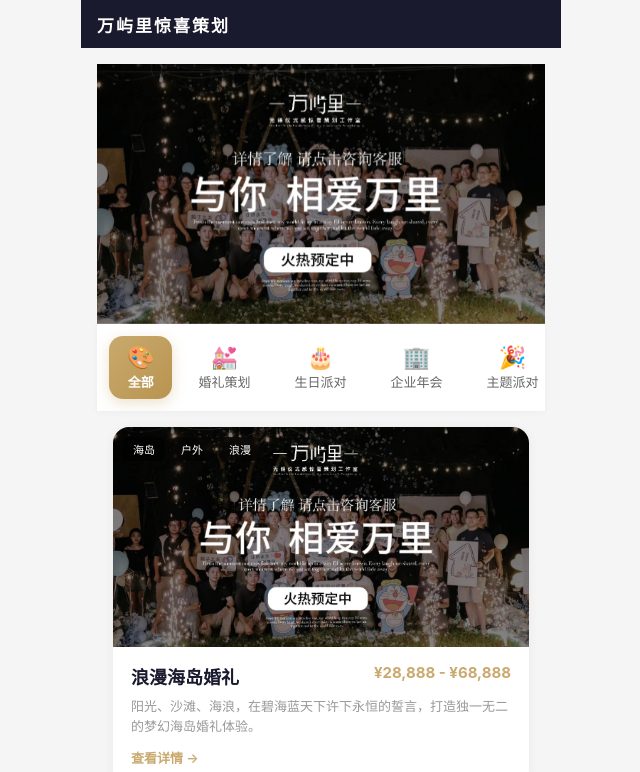
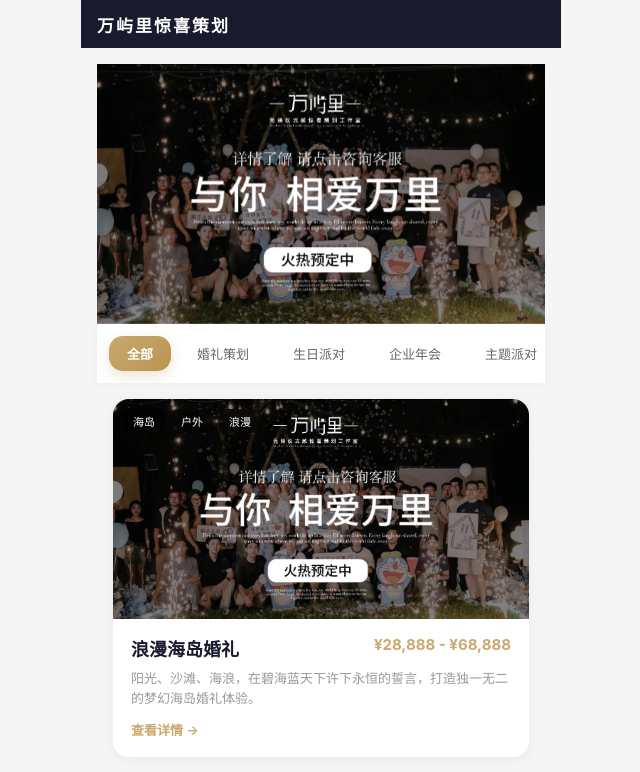
Before and after one commit to stepc-24/event-planner, a plain HTML site: page index.html in a window 1280 px wide. Shown: the top 772 px of the page, without its empty margins (319-959 px from the left). Drawn offline with Linux system fonts and the light colour scheme.

Commit message:
fix: 分类栏只留文字，去掉全部图标（含 emoji）

```diff
--- a/data.json
+++ b/data.json
@@ -3,37 +3,37 @@
     {
       "id": "wedding",
       "name": "婚礼策划",
-      "icon": "💒"
+      "icon": ""
     },
     {
       "id": "birthday",
       "name": "生日派对",
-      "icon": "🎂"
+      "icon": ""
     },
     {
       "id": "corporate",
       "name": "企业年会",
-      "icon": "🏢"
+      "icon": ""
     },
     {
       "id": "party",
       "name": "主题派对",
-      "icon": "🎉"
+      "icon": ""
     },
     {
       "id": "other",
       "name": "其他活动",
-      "icon": "✨"
+      "icon": ""
     },
     {
       "id": "cmww4c16j",
       "name": "求婚策划",
-      "icon": "💍"
+      "icon": ""
     },
     {
       "id": "cmwweqrgi",
       "name": "求婚",
-      "icon": "💐"
+      "icon": ""
     }
   ],
   "styles": [
--- a/index.html
+++ b/index.html
@@ -730,10 +730,10 @@ function isImageIcon(icon) {
 // ========== 渲染分类栏 ==========
 function renderCats() {
   const list = document.getElementById('catList');
-  const cats = [{ id:'all', name:'全部', icon:'🎨' }, ...categories];
+  const cats = [{ id:'all', name:'全部', icon:'' }, ...categories];
   list.innerHTML = cats.map((c, i) => `
     <div class="cat-item ${c.id === activeCat ? 'active' : ''}" onclick="switchCat('${c.id}')" style="opacity:0; animation: fadeInUp var(--dur-normal) var(--ease-out) both; animation-delay: ${40 + i * 50}ms">
-      ${isImageIcon(c.icon) ? `<img class="cat-icon-img" src="${c.icon}" alt="">` : `<span class="cat-icon">${c.icon}</span>`}
+      ${c.icon ? (isImageIcon(c.icon) ? `<img class="cat-icon-img" src="${c.icon}" alt="">` : `<span class="cat-icon">${c.icon}</span>`) : ''}
       <span class="cat-name">${c.name}</span>
     </div>
   `).join('');
```
